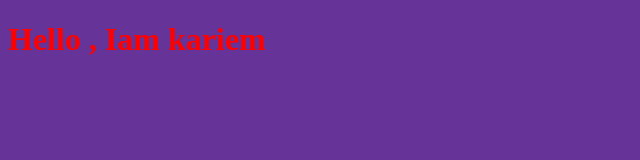
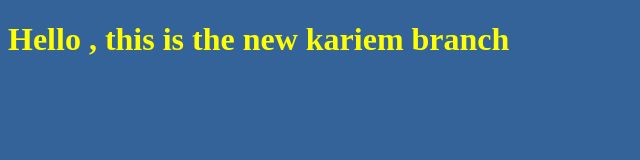
Before and after one commit to kariemibrahem1/myproject, a plain HTML site: page index.html in a window 1280 px wide. Shown: the whole page, without its empty margins (0-640 px from the left). Drawn offline with Linux system fonts and the light colour scheme.

Commit message:
change some style

```diff
--- a/index.html
+++ b/index.html
@@ -10,7 +10,7 @@
 
 <body>
 
-    <h1>Hello , Iam kariem</h1>
+    <h1>Hello , this is the new kariem branch</h1>
 
     <script src="app.js"></script>
 </body>
--- a/style.css
+++ b/style.css
@@ -1,7 +1,7 @@
 h1 {
-    color: red;
+    color: yellow;
 }
 
 body {
-    background-color: rebeccapurple;
+    background-color: rgb(51, 99, 153);
 }
```
